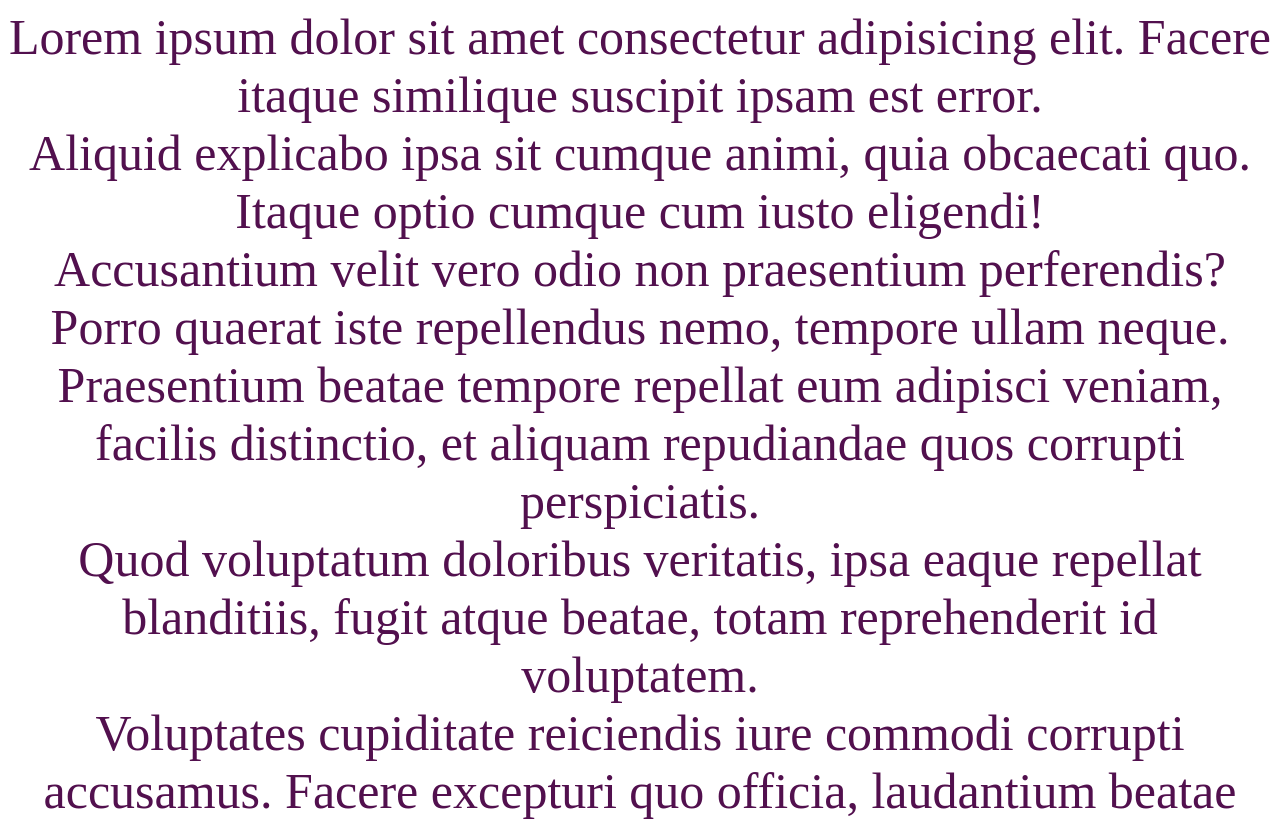
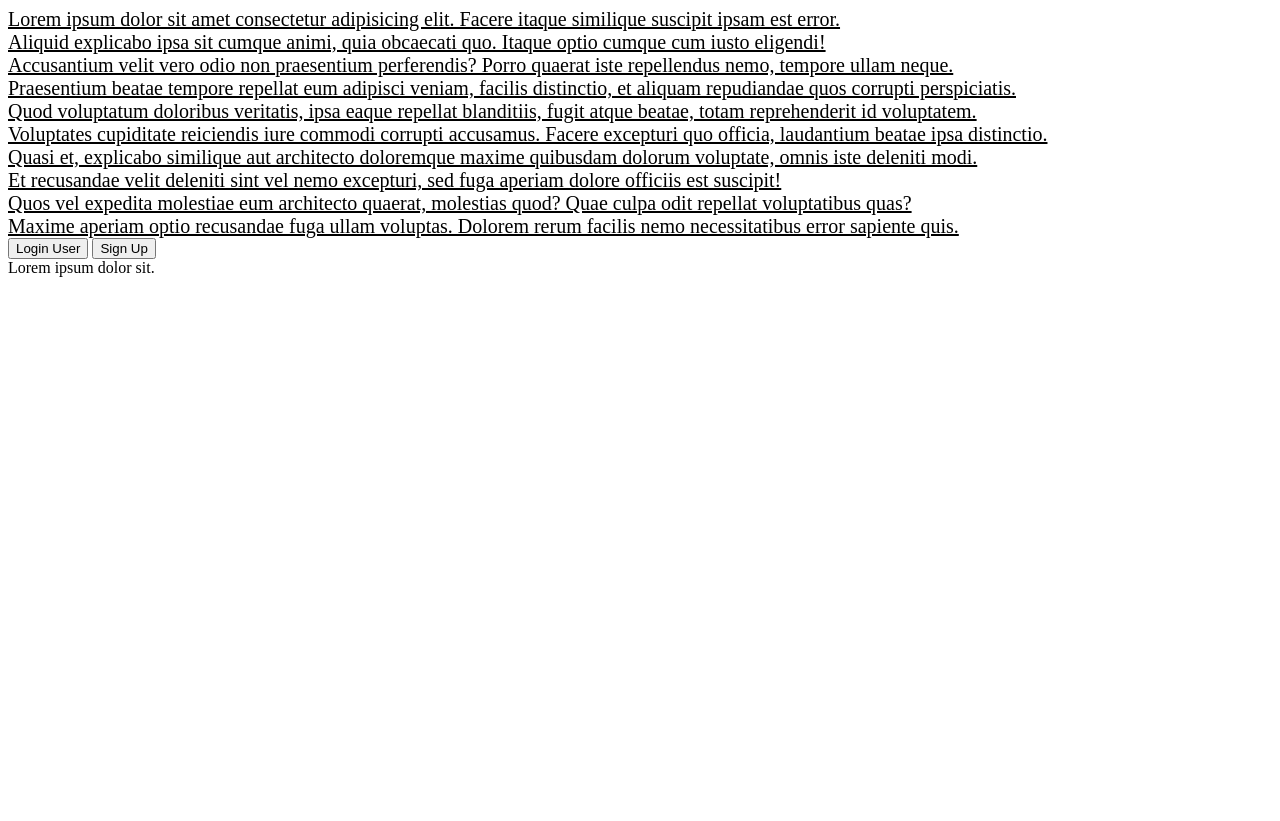
Before and after one commit to ElyaDzhy/Unit_7, a plain HTML site: page index.html in a window 1280 px wide. Shown: the top 821 px of the page. After the commit the page ends 800 px from the top, so only its background shows below. Drawn offline with Linux system fonts and the light colour scheme.

Commit message:
Add changes in text styles

```diff
--- a/css/styles.css
+++ b/css/styles.css
@@ -12,8 +12,20 @@ body{
 }
 div{
     /* color: rgba(255,255,255,0.7); */
-    color: #52104e; /*HEX*/
-    font-size: 50px;
-    text-align: center;
+    /* color: #52104e; HEX */
+    color: black;
+    font-size: 20px;
+    text-align: justify;
+    direction: ltr;
+    text-decoration: underline;
+    /* direction: rtl; */
     /* font-style: italic; */
 }
+a{
+    color: inherit;
+    font-size: 40;
+    text-decoration: none;
+}
+button{
+    text-transform: capitalize;
+}
--- a/index.html
+++ b/index.html
@@ -16,6 +16,9 @@
     <div>Et recusandae velit deleniti sint vel nemo excepturi, sed fuga aperiam dolore officiis est suscipit!</div>
     <div>Quos vel expedita molestiae eum architecto quaerat, molestias quod? Quae culpa odit repellat voluptatibus quas?</div>
     <div>Maxime aperiam optio recusandae fuga ullam voluptas. Dolorem rerum facilis nemo necessitatibus error sapiente quis.</div>
-
+    <button>login user</button>
+    <button>Sign Up</button>
+    <br>
+    <a href="#">Lorem ipsum dolor sit.</a>
 </body>
 </html>
```
